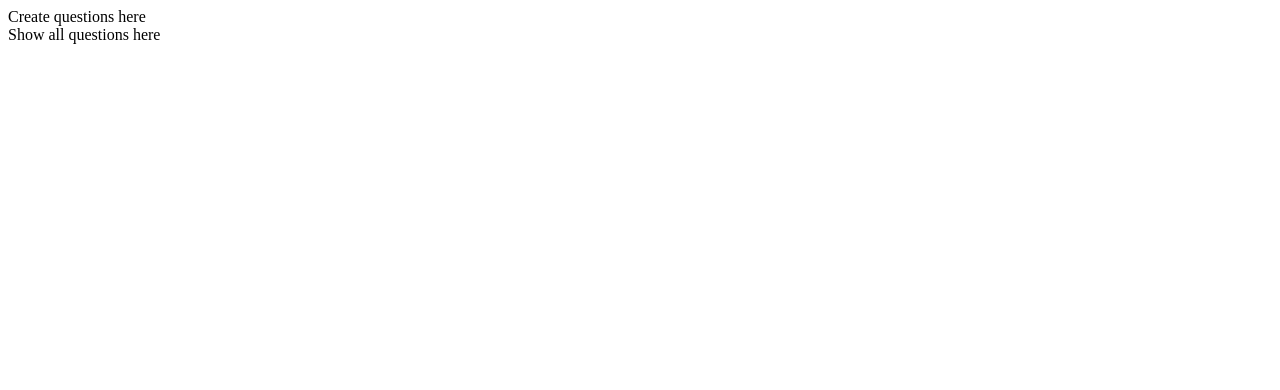
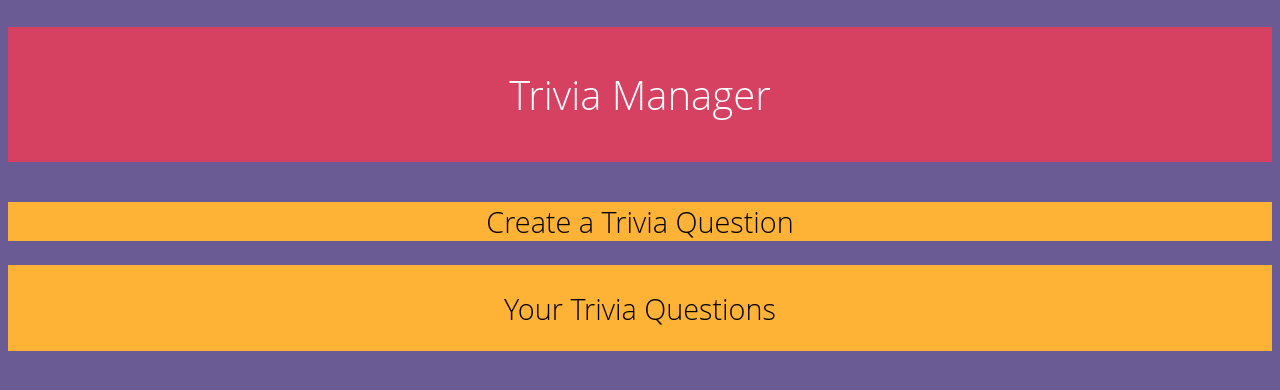
Before and after one commit to radiumteam/triviagame, a website: page client/question.html in a window 1280 px wide. Drawn offline with nearby package versions, Linux system fonts and the light colour scheme; no server answers.

Commit message:
Add basic styling

```diff
--- a/client/main.js
+++ b/client/main.js
@@ -1,4 +1,5 @@
 $(document).ready(() => {
+  console.log(document.cookie);
   // Helper function for displaying a user's trivia questions
   const displayQuestion = triviaQuestion => {
     // Creates a container div for question and edit/delete buttons
--- a/client/question.html
+++ b/client/question.html
@@ -2,13 +2,22 @@
 <html>
   <head>
     <meta charset="UTF-8">
-    <title>Your Trivia Questions</title>
+    <title>Trivia Manager</title>
+    <link rel="stylesheet" type="text/css" href="/style.css">
     <script src="https://code.jquery.com/jquery-3.3.1.min.js"></script>
   </head>
   <body>
+      <div id="header">
+          <h1>Trivia Manager</h1>
+        </div>
       <div id="root">
-        <div id="createContainer">Create questions here</div>
-        <div id="displayContainer">Show all questions here</div>
+
+        <div id="createContainer">
+          <h2>Create a Trivia Question</h2>
+        </div>
+        <div id="displayContainer">
+          <h2>Your Trivia Questions</h2>
+        </div>
       </div>
     </body>
     <script src="main.js"></script>
--- a/client/style.css
+++ b/client/style.css
@@ -0,0 +1,69 @@
+body {
+  background-color:  #6b5b95;
+  font-family: 'Open Sans', 'Helvetica Neue', sans-serif;
+  font-size: 1em;
+  font-weight: 300;
+}
+
+#header {
+  margin-top: 0px;
+  text-align: center;
+  width: 100%;
+}
+
+#root {
+  display: block;
+  width: 100%;
+  margin: auto;
+  justify-content: center;
+}
+
+h1, h2 {
+  text-align: center;
+  font-weight: 300;
+}
+
+h1 {
+  background-color: #d64161;
+  color: white;
+  font-size: 2.5em;
+  padding-top: 40px;
+  padding-bottom: 40px;
+}
+
+h2 {
+  font-size: 1.8em;
+}
+
+#createContainer {
+  margin-top: 40px;
+  width: 100%;
+  flex: 1 1 auto;
+  background-color: #feb236;
+}
+
+#displayContainer {
+  width: 100%;
+  overflow: scroll;
+  margin-top: 20px;
+  background-color: #feb236;
+}
+
+.questionContainer {
+  display: block;
+  width: 100%;
+  align-items: center;
+  justify-content: center;
+}
+.questionHeader {
+  font-size:
+  display: inline-flex;
+  background-color: #ff7b25;
+  color: white;
+  width: 100%;
+}
+
+.questionTitle {
+  font-weight: 500;
+  text-transform: uppercase;
+}
--- a/server/server.js
+++ b/server/server.js
@@ -24,7 +24,7 @@ app.get('/signup', (req, res, next) => {
   res.sendFile(path.join(__dirname, '../client/signup.html'))
 })
 
-app.post('/login', userController.verifyUser, (req, res) => {
+app.post('/login', userController.verifyUser, userController.setCookie, (req, res) => {
   res.redirect('/question')
 });
 app.post('/signup',
@@ -41,7 +41,7 @@ app.get('/question', (req, res) => {
 
 // Question CRUD routes
 app.post('/addQ', questionController.createQuestion);
-app.post('/getUserQ', questionController.getUserQuestions);
+app.get('/getUserQ', questionController.getUserQuestions);
 app.post('/updateQText', questionController.updateQuestionText);
 app.post('/deleteQ', questionController.deleteQuestion);
 
```
Also changed, not shown: client/login.html (+1 -1 lines), server/controllers/questionController.js (+6 -3 lines).
